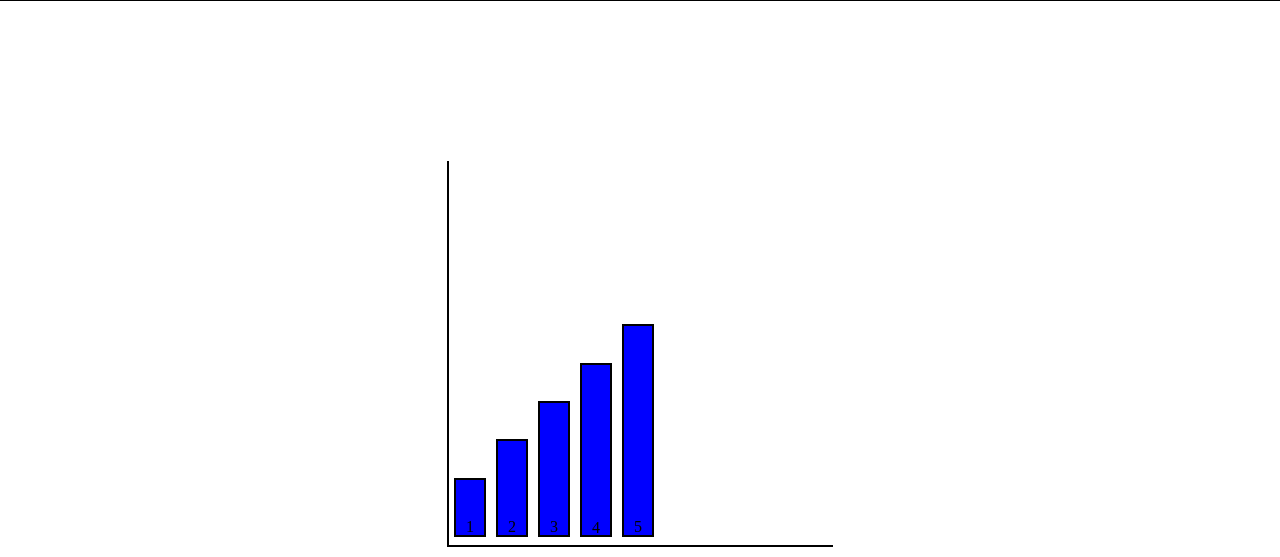
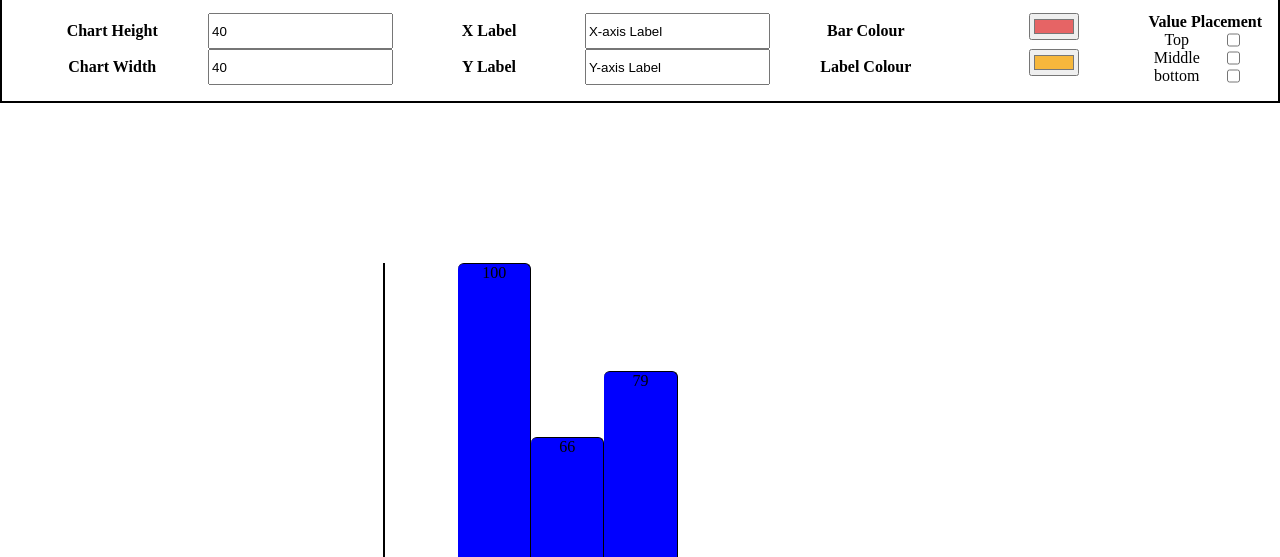
Before and after one commit to MagicMark5/BarChartProject, a plain HTML site: page index.html in a window 1280 px wide. Shown: the part 163-720 px from the top of the page. Drawn offline with Linux system fonts and the light colour scheme.

Commit message:
Functional BarChart and Non-Functional options

```diff
--- a/BarChart.css
+++ b/BarChart.css
@@ -22,7 +22,7 @@ h1 {
 }
 
 
-div {
+div, table {
   border: 2px solid black;
   display: block;
   height: 100%;
@@ -30,21 +30,56 @@ div {
   margin: 0 auto;
 }
 
+.options {
+  display: grid;
+  padding: 1em;
+  border-top: 0px;
+  grid-template: 1fr 1fr / repeat(6, 1fr);
+  grid-auto-flow: column;
+}
+
+label.option {
+  display: flex;
+  align-items: center;
+  font-weight: 900;
+}
+
+.value-position {
+  display: grid;
+  grid-template: repeat(4, 1fr) / 1fr 1fr;
+  grid-row: 1 / -1;
+  grid-auto-flow: column;
+}
+
+#value-placement {
+  grid-column: 1 / span 2;
+}
+
 .container {
   border: 0px;
   margin: 0 auto;
 }
 
-.axes {
-  width: 30vw;
-  height: 30vw;
+.axes { /*height and width of chart is set in js*/
+  display: grid;
+  grid-auto-flow: column;
   margin: 10em auto;
   border-top: 0px;
   border-right: 0px;
 }
 
 .bar {
+  border-top: 1px solid black;
+  border-right: 1px solid black;
+  border-bottom: 0px;
+  border-left: 0px solid black;
+  border-top-right-radius: 6px;
+  border-top-left-radius: 6px;
   position: relative;
-  top: 93%;
-  transform: translateY(-93%);
+  display: flex; /*display is flex instead of linline so we can use properties like justify-content and align-items*/
+  background: blue;
+  justify-content: center;
+  align-items: flex-start; /*flex-start is top, center, flex-end is bottom*/
+  /*top: 100%;
+  transform: translateY(-100%);*/
 }
--- a/BarChart.js
+++ b/BarChart.js
@@ -1,33 +1,54 @@
 $(function () {
 
-  const data = [1, 2, 3, 4, 5];
+  //const data = [10, 5, 35, 42, 21, 50, 10, 8, 66];
+  const data = [25, 100, 66, 79, 42, 30, 25]; // RIGHT NOW THE MAX Number of values it can handle is 7 before the $chart width (40vw) is too narrow...
   const $chart = $("#chart");
 
   let options = {
-    width: $chart.width("30vw"),
-    height: $chart.height("30vw")
+    width: $chart.width("40vw"), // change this to a "getter" method from input?
+    height: $chart.height("40vw") // change this to a "getter" method from input?
   };
 
   // create HTML Elements for options to customize (buttons, tick boxes, inputs) and link to options
 
   const drawBarChart = (data, options, element) => {
+    let gridTemplateCols = "";
+    let highestValue = Math.max(...data);
+    let gridTemplateRows = "repeat(" + highestValue + ", 1fr)";
+
+    /*const setBarHeight = (i) => { // Returns integer for row number to start at from top (if top is row 1)
+      let rowStart = 1 + highestValue - data[i];
+      console.log(rowStart);
+      return rowStart;
+    }*/
+
     for (let i = 0; i < data.length; i++) {
       let bar = document.createElement('div');
       bar.setAttribute("class", "bar");
       bar.innerHTML = data[i];
-      //bar.style.height = data[i]*10 + "px"; // Cannot change height of inline elements!
+      bar.style["grid-column-start"] = i + 1;
+      bar.style["grid-row-start"] = 1 + highestValue - data[i];
+      bar.style["grid-row-end"] = -1;
       element.append(bar);
+      gridTemplateCols += "1fr ";
     }
+
+    console.log(gridTemplateRows);
+
+    $chart.css("grid-template-columns", gridTemplateCols);
+    $chart.css("grid-template-rows", gridTemplateRows);
+
     let $bars = $(".bar"); // this is an array of all bar divs
+
     $bars.each(function(i) {
-      this.style.display = "inline";
-      this.style.background = "blue";
-      this.style.padding = "0 10px";
-      this.style.margin = "0 5px"; // TopandBottom LeftandRight
+      // this.style.display = "inline";
+      // this.style.background = "blue";
+      // this.style.padding = "0 10px";
+      //this.style.margin = "0 5px"; // TopandBottom LeftandRight
       //this.style.height = data[i]*10 + "%";
-      this.style.paddingTop = data[i]*10 + "%";
+      //this.style.paddingTop = data[i]*10 + "%";
      });
-    // height of each bar is dependent on data values
+
     // add transitions for height
     // add/change css properties dynamically based on options/event listeners
   }
--- a/index.html
+++ b/index.html
@@ -10,7 +10,33 @@
 
     <div class="container">
 
-      <div class="options"></div>
+      <div class="options">
+        <label class="option" for="height">Chart Height</label>
+        <label class="option" for="width">Chart Width</label>
+        <input class="option" name="height" type="number" value=40>
+        <input class="option" name="width" type="number" value=40>
+        <label class="option" for="x-axis">X Label</label>
+        <label class="option" for="y-axis">Y Label</label>
+        <input class="option" name="x-axis" type="string" value="X-axis Label">
+        <input class="option" name="y-axis" type="string" value="Y-axis Label">
+        <label class="option" for="bar-colour">Bar Colour</label>
+        <label class="option" for="label-colour">Label Colour</label>
+        <input class="option" type="color" id="bar-colour" name="bar" value="#e66465">
+        <input class="option" type="color" id="label-colour" name="label" value="#f6b73c">
+
+
+        <section class="value-position">
+          <span id="value-placement"><b>Value Placement</b></span>
+
+          <label for="top">Top</label>
+          <label for="middle">Middle</label>
+          <label for="bottom">bottom</label>
+          <input id="top" name="position" type="checkbox" value="Top">
+          <input id="middle" name="position" type="checkbox" value="Middle">
+          <input id="bottom" name="position" type="checkbox" value="bottom">
+        </section>
+
+      </div>
 
       <div class="axes" id="chart"></div>
 
```
